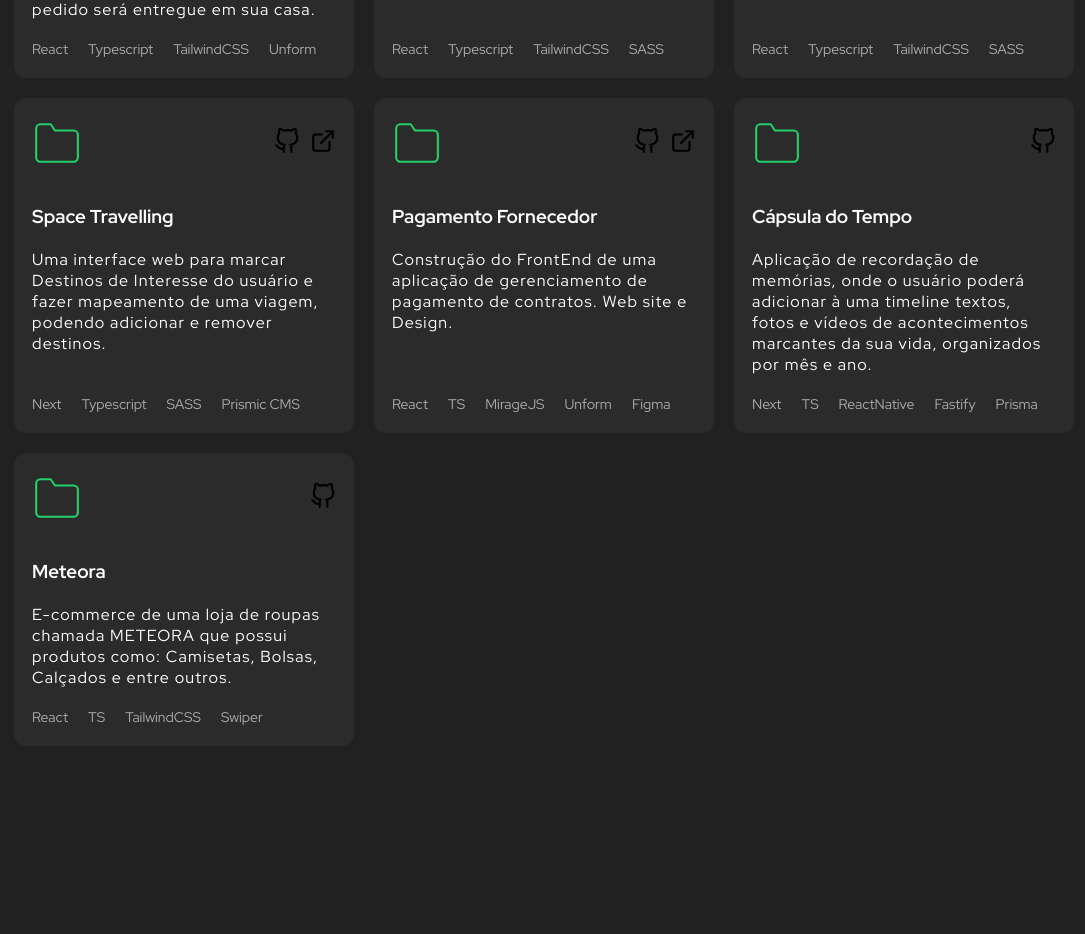
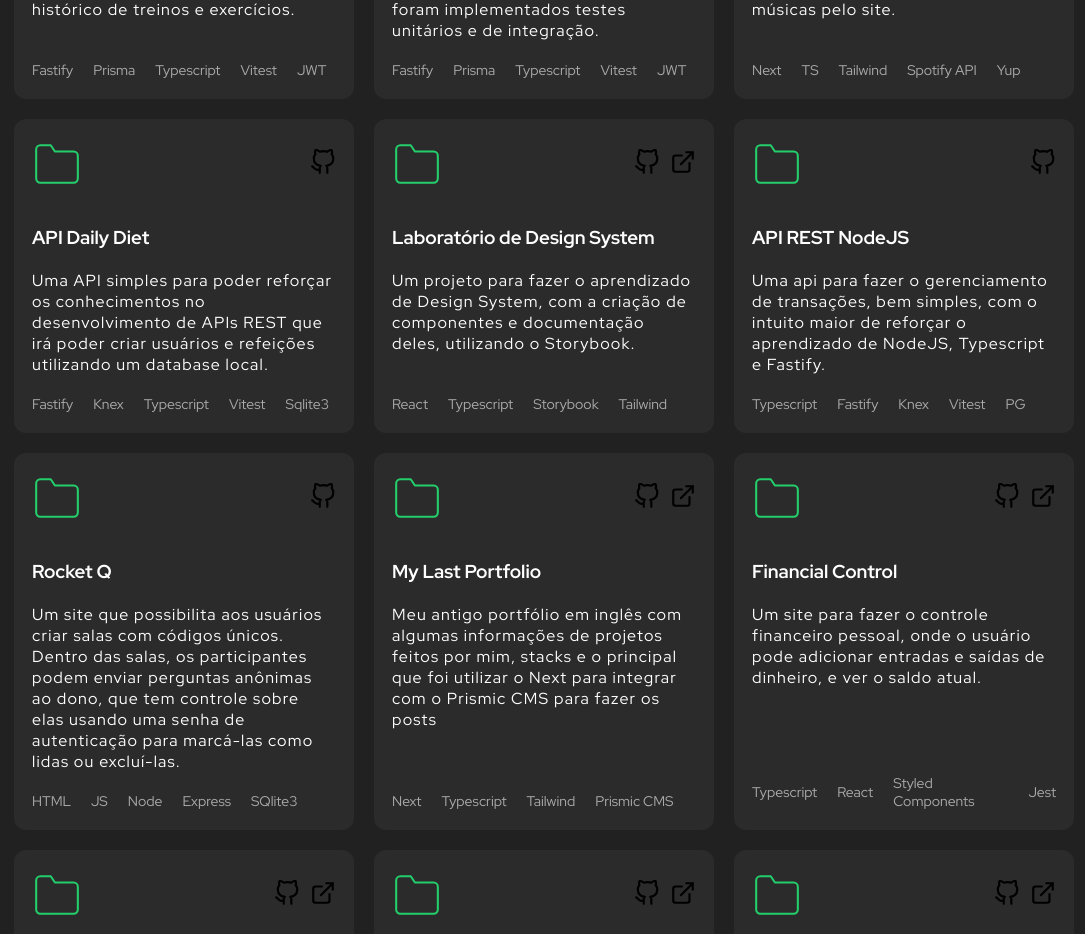
Before and after one commit to glsvitoria/glsvitoria.vercel.app, a React (Create React App) app: page / in a window 1280 px wide. Shown: the part 1863-2797 px from the top of the page, without its empty margins (96-1181 px from the left). Built offline with nearby package versions, Linux system fonts and the light colour scheme.

Commit message:
feat: add projects in portfolio

```diff
--- a/src/components/Portfolio/Portfolio.tsx
+++ b/src/components/Portfolio/Portfolio.tsx
@@ -1,74 +1,149 @@
-import { Container } from './styles'
-import githubIcon from '../../assets/github-icon.svg'
-import externalLinkIcon from '../../assets/external-link-icon.svg'
-import ScrollAnimation from 'react-animate-on-scroll'
+import { Container } from "./styles";
+import githubIcon from "../../assets/github-icon.svg";
+import externalLinkIcon from "../../assets/external-link-icon.svg";
+import ScrollAnimation from "react-animate-on-scroll";
 
 interface Project {
-	title: string
-	description: string
-	techs: string[]
-	github: string
-	externalLink?: string
+  title: string;
+  description: string;
+  techs: string[];
+  github: string;
+  externalLink?: string;
 }
 
 const projects: Project[] = [
   {
-		title: 'Coffee Delivery',
+    title: "Fit Frame Back",
     description:
-			'Um e-commerce para vender variados tipos de cafés em que o usuário seleciona os cafés desejados, preenche seus dados pessoais e forma de pagamento, e confirma a compra, simulando que o pedido será entregue em sua casa.',
-		techs: ['React', 'Typescript', 'TailwindCSS', 'Unform'],
-		github: 'https://github.com/glsvitoria/ignite-react-2022-challenges',
-		externalLink: 'https://coffee-delivery-glsvitoria.vercel.app/',
+      "Uma aplicação para gerenciar treinos de musculação com o objetivo de fazer a manutenção e visualização da evolução de pesos do usuário. O usuário pode criar treinos, exercícios e séries, e também pode visualizar o histórico de treinos e exercícios.",
+    techs: ["Fastify", "Prisma", "Typescript", "Vitest", "JWT"],
+    github: "https://github.com/glsvitoria/gymapp-back",
   },
   {
-		title: 'ToDo List',
+    title: "API Gym Checkin",
     description:
-			'Um site para fazer a organização de demandas a se fazer no estilo todo-list, podendo adicionar itens pendendo, marcar eles como concluídos e remover depois.',
-		techs: ['React', 'Typescript', 'TailwindCSS', 'SASS'],
-		github:
-			'https://github.com/glsvitoria/ignite-react-2022-challenges/tree/main/Desafio%201%20-%20Praticando%20conceitos/pratice-concepts',
-		externalLink: 'https://todo-list-glsvitoria.vercel.app/',
+      "Uma API para gerenciar checkins de alunos em uma academia, com autenticação JWT, trabalhando a partir de use cases, utilizando patterns como Repository, SOLID, Factory, entre outros. Também foram implementados testes unitários e de integração.",
+    techs: ["Fastify", "Prisma", "Typescript", "Vitest", "JWT"],
+    github: "https://github.com/glsvitoria/ignite-react-2022-challenges",
+    externalLink: "https://coffee-delivery-glsvitoria.vercel.app/",
   },
   {
-		title: 'Interest Destination',
+    title: "Find Weather",
     description:
-			'Uma interface web para marcar Destinos de Interesse do usuário e fazer mapeamento de uma viagem, podendo adicionar e remover destinos.',
-		techs: ['React', 'Typescript', 'TailwindCSS', 'SASS'],
-		github: 'https://github.com/glsvitoria/prosel-ally',
-		externalLink: 'https://interest-destination.vercel.app/',
+      "Uma aplicação que o intuito principal é mostrar a previsão do tempo atual de acordo com a sua localização, também irá buscar seu endereço de acordo com o CEP e é possível conectar com o Spotify para ouvir músicas pelo site.",
+    techs: ["Next", "TS", "Tailwind", "Spotify API", "Yup"],
+    github: "https://github.com/glsvitoria/find-weather",
+    externalLink: "https://glsvitoria-weather.vercel.app/",
   },
   {
-		title: 'Space Travelling',
+    title: "API Daily Diet",
     description:
-			'Uma interface web para marcar Destinos de Interesse do usuário e fazer mapeamento de uma viagem, podendo adicionar e remover destinos.',
-		techs: ['Next', 'Typescript', 'SASS', 'Prismic CMS'],
-		github: 'https://github.com/glsvitoria/space-travelling',
-		externalLink: 'https://ignite-reactjs-ifom.vercel.app/',
-	},
-	// Fazer README e colocar favicon
-	{
-		title: 'Pagamento Fornecedor',
-		description:
-			'Construção do FrontEnd de uma aplicação de gerenciamento de pagamento de contratos. Web site e Design.',
-		techs: ['React', 'TS', 'MirageJS', 'Unform', 'Figma'],
-		github: 'https://github.com/glsvitoria/prosel_vflows',
-		externalLink: 'https://prosel-vflows.vercel.app/',
+      "Uma API simples para poder reforçar os conhecimentos no desenvolvimento de APIs REST que irá poder criar usuários e refeições utilizando um database local.",
+    techs: ["Fastify", "Knex", "Typescript", "Vitest", "Sqlite3"],
+    github: "https://github.com/glsvitoria/daily-diet-api",
   },
   {
-		title: 'Cápsula do Tempo',
+    title: "Laboratório de Design System",
     description:
-			'Aplicação de recordação de memórias, onde o usuário poderá adicionar à uma timeline textos, fotos e vídeos de acontecimentos marcantes da sua vida, organizados por mês e ano.',
-		techs: ['Next', 'TS', 'ReactNative', 'Fastify', 'Prisma'],
-		github: 'https://github.com/glsvitoria/nlw-spacetime',
+      "Um projeto para fazer o aprendizado de Design System, com a criação de componentes e documentação deles, utilizando o Storybook.",
+    techs: ["React", "Typescript", "Storybook", "Tailwind"],
+    github: "https://github.com/glsvitoria/lab-ds-rs",
+    externalLink: "https://glsvitoria.github.io/lab-ds-rs/",
   },
   {
-		title: 'Meteora',
+    title: "API REST NodeJS",
     description:
-			'E-commerce de uma loja de roupas chamada METEORA que possui produtos como: Camisetas, Bolsas, Calçados e entre outros.',
-		techs: ['React', 'TS', 'TailwindCSS', 'Swiper'],
-		github: 'https://github.com/glsvitoria/meteora',
+      "Uma api para fazer o gerenciamento de transações, bem simples, com o intuito maior de reforçar o aprendizado de NodeJS, Typescript e Fastify.",
+    techs: ["Typescript", "Fastify", "Knex", "Vitest", "PG"],
+    github: "https://github.com/glsvitoria/ignite2022-api-rest-nodejs",
   },
-]
+  {
+    title: "Rocket Q",
+    description:
+      "Um site que possibilita aos usuários criar salas com códigos únicos. Dentro das salas, os participantes podem enviar perguntas anônimas ao dono, que tem controle sobre elas usando uma senha de autenticação para marcá-las como lidas ou excluí-las.",
+    techs: ["HTML", "JS", "Node", "Express", "SQlite3"],
+    github: "https://github.com/glsvitoria/nlw6-trilha-discover",
+  },
+  {
+    title: "My Last Portfolio",
+    description:
+      "Meu antigo portfólio em inglês com algumas informações de projetos feitos por mim, stacks e o principal que foi utilizar o Next para integrar com o Prismic CMS para fazer os posts",
+    techs: ["Next", "Typescript", "Tailwind", "Prismic CMS"],
+    github: "https://github.com/glsvitoria/my-site-w-NextJS",
+    externalLink: "https://glsvitoria-3ftqpgdmg-glsvitoria.vercel.app/",
+  },
+  {
+    title: "Financial Control",
+    description:
+      "Um site para fazer o controle financeiro pessoal, onde o usuário pode adicionar entradas e saídas de dinheiro, e ver o saldo atual.",
+    techs: ["Typescript", "React", "Styled Components", "Jest"],
+    github: "https://github.com/glsvitoria/netflix-clone",
+    externalLink: "https://glsvitoria.github.io/netflix-clone/",
+  },
+  {
+    title: "Netflix Clone",
+    description:
+      "Um clone da interface da Netflix, focando apenas na identidade visual com filmes, séries, carrossel e navegação entre categorias.",
+    techs: ["HTML", "CSS", "Javascript", "JQuery"],
+    github: "https://github.com/glsvitoria/netflix-clone",
+    externalLink: "https://glsvitoria.github.io/netflix-clone/",
+  },
+  {
+    title: "Coffee Delivery",
+    description:
+      "Um e-commerce para vender variados tipos de cafés em que o usuário seleciona os cafés desejados, preenche seus dados pessoais e forma de pagamento, e confirma a compra, simulando que o pedido será entregue em sua casa.",
+    techs: ["React", "Typescript", "TailwindCSS", "Unform"],
+    github: "https://github.com/glsvitoria/ignite-react-2022-challenges",
+    externalLink: "https://coffee-delivery-glsvitoria.vercel.app/",
+  },
+  {
+    title: "ToDo List",
+    description:
+      "Um site para fazer a organização de demandas a se fazer no estilo todo-list, podendo adicionar itens pendendo, marcar eles como concluídos e remover depois.",
+    techs: ["React", "Typescript", "TailwindCSS", "SASS"],
+    github:
+      "https://github.com/glsvitoria/ignite-react-2022-challenges/tree/main/Desafio%201%20-%20Praticando%20conceitos/pratice-concepts",
+    externalLink: "https://todo-list-glsvitoria.vercel.app/",
+  },
+  {
+    title: "Interest Destination",
+    description:
+      "Uma interface web para marcar Destinos de Interesse do usuário e fazer mapeamento de uma viagem, podendo adicionar e remover destinos.",
+    techs: ["React", "Typescript", "TailwindCSS", "SASS"],
+    github: "https://github.com/glsvitoria/prosel-ally",
+    externalLink: "https://interest-destination.vercel.app/",
+  },
+  {
+    title: "Space Travelling",
+    description:
+      "Um blog de tecnologia em que os posts são trazidos do Github. Quando criamos uma nova issue no Github, ele é automaticamente adicionado ao blog.",
+    techs: ["Next", "Typescript", "SASS", "Prismic CMS"],
+    github: "https://github.com/glsvitoria/space-travelling",
+    externalLink: "https://ignite-reactjs-ifom.vercel.app/",
+  },
+  {
+    title: "Pagamento Fornecedor",
+    description:
+      "Construção do FrontEnd de uma aplicação de gerenciamento de pagamento de contratos. Web site e Design.",
+    techs: ["React", "TS", "MirageJS", "Unform", "Figma"],
+    github: "https://github.com/glsvitoria/prosel_vflows",
+    externalLink: "https://prosel-vflows.vercel.app/",
+  },
+  {
+    title: "Cápsula do Tempo",
+    description:
+      "Aplicação de recordação de memórias, onde o usuário poderá adicionar à uma timeline textos, fotos e vídeos de acontecimentos marcantes da sua vida, organizados por mês e ano.",
+    techs: ["Next", "TS", "ReactNative", "Fastify", "Prisma"],
+    github: "https://github.com/glsvitoria/nlw-spacetime",
+  },
+  {
+    title: "Meteora",
+    description:
+      "E-commerce de uma loja de roupas chamada METEORA que possui produtos como: Camisetas, Bolsas, Calçados e entre outros.",
+    techs: ["React", "TS", "TailwindCSS", "Swiper"],
+    github: "https://github.com/glsvitoria/meteora",
+  },
+];
 
 export function Portfolio() {
   return (
@@ -95,11 +170,7 @@ export function Portfolio() {
                   <path d="M22 19a2 2 0 0 1-2 2H4a2 2 0 0 1-2-2V5a2 2 0 0 1 2-2h5l2 3h9a2 2 0 0 1 2 2z"></path>
                 </svg>
                 <div className="project-links">
-									<a
-										href={project.github}
-										target="_blank"
-										rel="noreferrer"
-									>
+                  <a href={project.github} target="_blank" rel="noreferrer">
                     <img src={githubIcon} alt="GitHub" />
                   </a>
                   {project.externalLink && (
@@ -108,10 +179,7 @@ export function Portfolio() {
                       target="_blank"
                       rel="noreferrer"
                     >
-											<img
-												src={externalLinkIcon}
-												alt="Visitar site"
-											/>
+                      <img src={externalLinkIcon} alt="Visitar site" />
                     </a>
                   )}
                 </div>
@@ -123,7 +191,7 @@ export function Portfolio() {
               </div>
               <footer>
                 <ul className="tech-list">
-									{project.techs.map((tech) => (
+                  {project.techs.map(tech => (
                     <li>{tech}</li>
                   ))}
                 </ul>
@@ -133,5 +201,5 @@ export function Portfolio() {
         ))}
       </div>
     </Container>
-	)
+  );
 }
```
Also changed, not shown: .eslintrc.json (added), 2 other files (tests, documents, lock files or other folders). Lines whose indentation alone changed are shown as unchanged.
